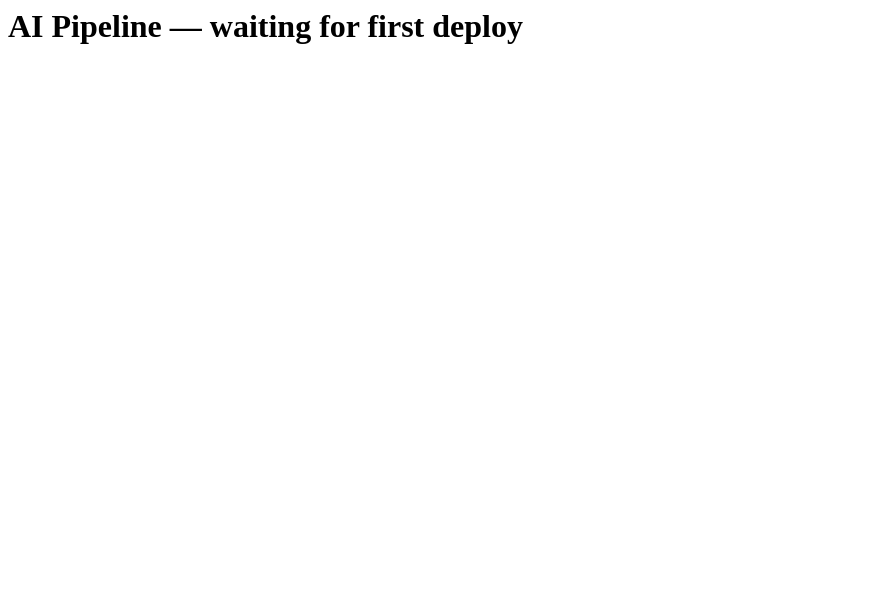
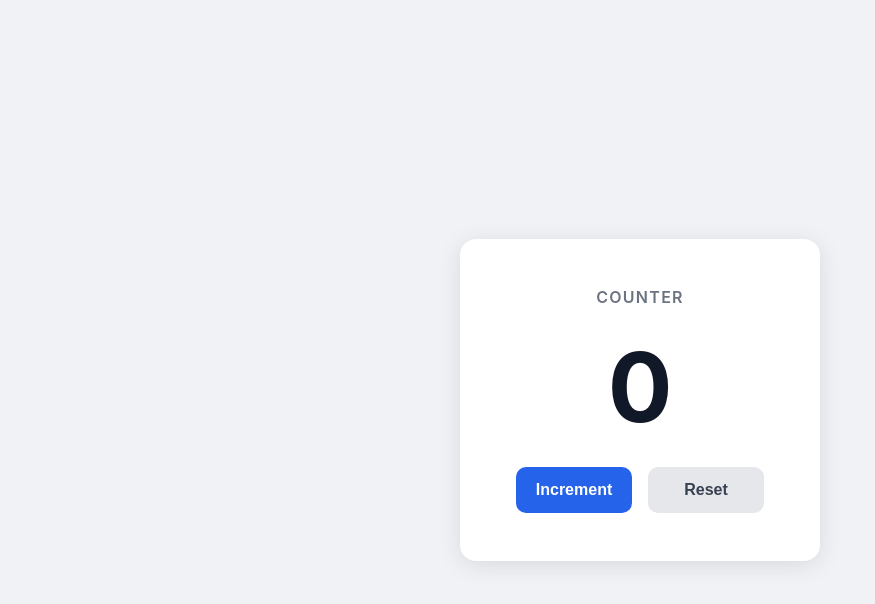
Before and after one commit to zubair3396/ai-pipeline-output, a website: page index.html in a window 1280 px wide. Shown: the whole page, without its empty margins (0-875 px from the left). Drawn offline with Linux system fonts and the light colour scheme.

Commit message:
SCRUM-7: AI Counter App
Automated commit from ai-pipeline orchestrator.

```diff
--- /dev/null
+++ b/counter.js
@@ -0,0 +1,21 @@
+export function createCounter() {
+  let count = 0;
+  return {
+    getCount() { return count; },
+    increment() { count += 1; return count; },
+    reset() { count = 0; return count; },
+  };
+}
+
+export function initUI(counter) {
+  const display = document.getElementById('count');
+  display.textContent = counter.getCount();
+
+  document.getElementById('btn-increment').addEventListener('click', function () {
+    display.textContent = counter.increment();
+  });
+
+  document.getElementById('btn-reset').addEventListener('click', function () {
+    display.textContent = counter.reset();
+  });
+}
--- a/index.html
+++ b/index.html
@@ -1 +1,118 @@
-<html><html><body><h1>AI Pipeline — waiting for first deploy</h1></body></html>
+<!DOCTYPE html>
+<html lang="en">
+<head>
+  <meta charset="UTF-8" />
+  <meta name="viewport" content="width=device-width, initial-scale=1.0" />
+  <title>Counter</title>
+  <style>
+    *, *::before, *::after {
+      box-sizing: border-box;
+      margin: 0;
+      padding: 0;
+    }
+
+    body {
+      min-height: 100vh;
+      display: flex;
+      align-items: center;
+      justify-content: center;
+      background: #f0f2f5;
+      font-family: -apple-system, BlinkMacSystemFont, "Segoe UI", Roboto, sans-serif;
+    }
+
+    .card {
+      background: #ffffff;
+      border-radius: 16px;
+      box-shadow: 0 4px 24px rgba(0, 0, 0, 0.10);
+      padding: 48px 56px;
+      display: flex;
+      flex-direction: column;
+      align-items: center;
+      gap: 32px;
+      width: 100%;
+      max-width: 360px;
+    }
+
+    h1 {
+      font-size: 1rem;
+      font-weight: 600;
+      letter-spacing: 0.08em;
+      text-transform: uppercase;
+      color: #6b7280;
+    }
+
+    #count {
+      font-size: 6rem;
+      font-weight: 700;
+      color: #111827;
+      line-height: 1;
+      min-width: 3ch;
+      text-align: center;
+    }
+
+    .buttons {
+      display: flex;
+      gap: 16px;
+      width: 100%;
+    }
+
+    button {
+      flex: 1;
+      padding: 14px 0;
+      border: none;
+      border-radius: 10px;
+      font-size: 1rem;
+      font-weight: 600;
+      cursor: pointer;
+      transition: background 0.15s, transform 0.1s;
+    }
+
+    button:active {
+      transform: scale(0.97);
+    }
+
+    #btn-increment {
+      background: #2563eb;
+      color: #ffffff;
+    }
+
+    #btn-increment:hover {
+      background: #1d4ed8;
+    }
+
+    #btn-reset {
+      background: #e5e7eb;
+      color: #374151;
+    }
+
+    #btn-reset:hover {
+      background: #d1d5db;
+    }
+
+    @media (max-width: 400px) {
+      .card {
+        padding: 36px 24px;
+      }
+
+      #count {
+        font-size: 5rem;
+      }
+    }
+  </style>
+</head>
+<body>
+  <div class="card">
+    <h1>Counter</h1>
+    <span id="count">0</span>
+    <div class="buttons">
+      <button id="btn-increment">Increment</button>
+      <button id="btn-reset">Reset</button>
+    </div>
+  </div>
+
+  <script type="module">
+    import { createCounter, initUI } from './counter.js';
+    initUI(createCounter());
+  </script>
+</body>
+</html>
```
Also changed, not shown: REQUIREMENTS.md (added, +23 -0 lines), TEST_RESULTS.txt (added, +37 -0 lines), counter.test.js (added, +106 -0 lines), package.json (added, +12 -0 lines), vitest.config.js (added, +7 -0 lines).
